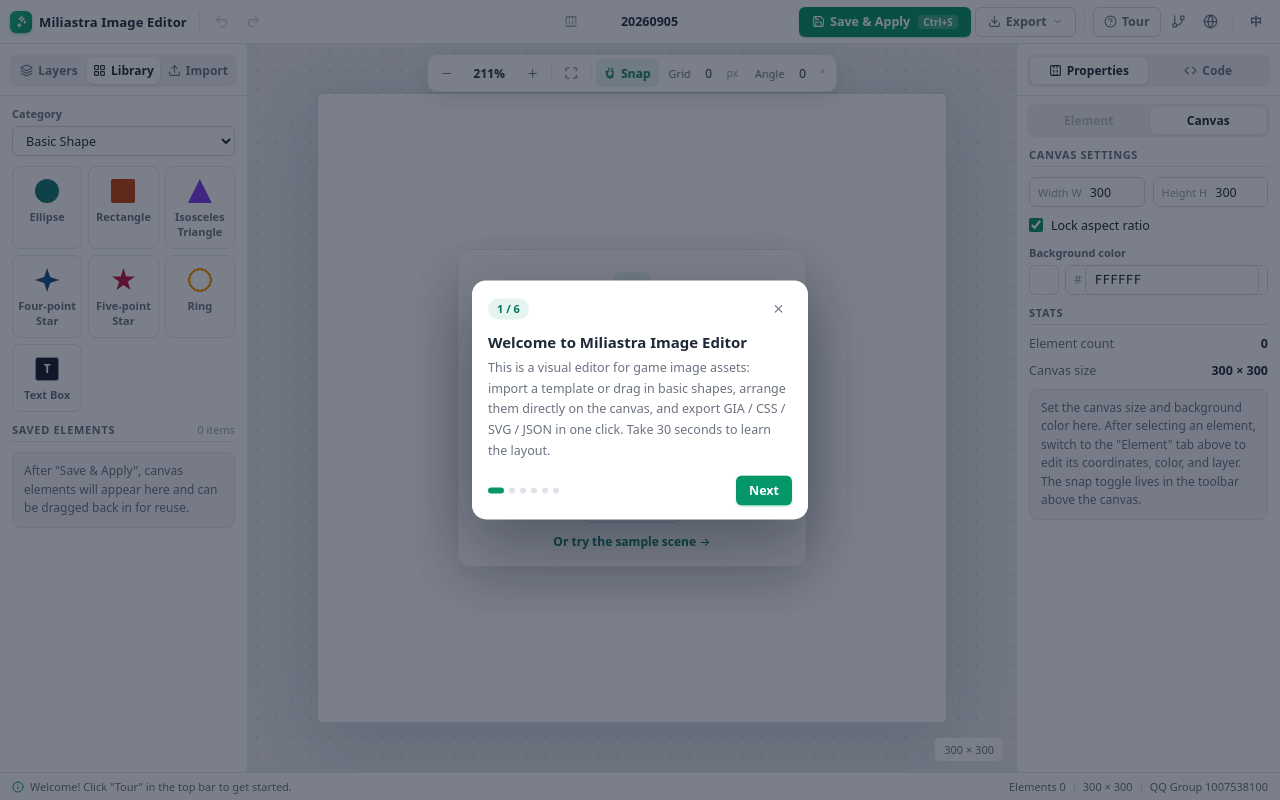
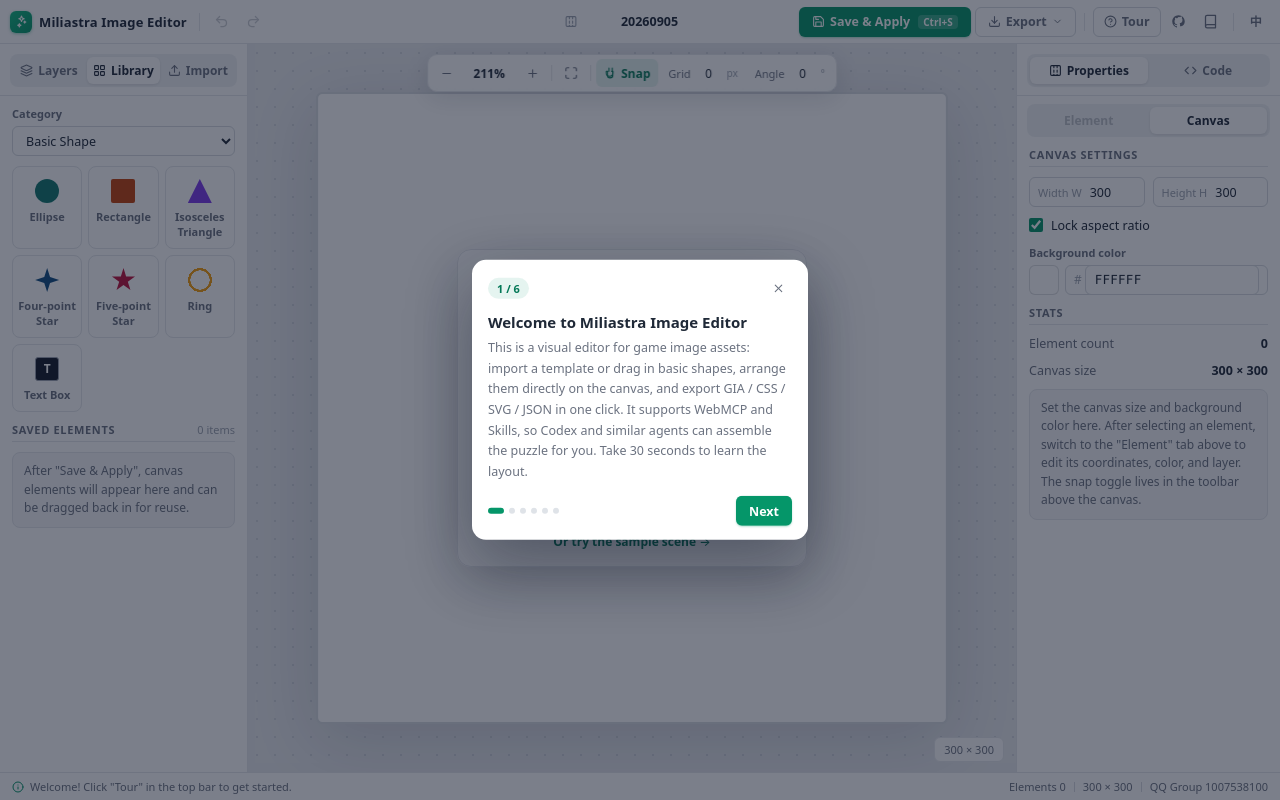
Before and after one commit to 1475505/Miliastra-image-editor-webui, a React (Vite) app in the folder frontend/: page / in a window 1280 px wide. Built offline with nearby package versions, Linux system fonts and the light colour scheme.

Commit message:
fix: use GitHub and book icons, mention WebMCP in the tour
Swap the top-bar git-branch/globe buttons for GitHub and book icons,
and document WebMCP plus Skills so Codex-style agents can assemble
scenes from the onboarding tour.

```diff
--- a/frontend/src/App.tsx
+++ b/frontend/src/App.tsx
@@ -1362,10 +1362,10 @@
             <span>{t("topbar.tour")}</span>
           </button>
           <a className="icon-btn" href="https://github.com/1475505/Miliastra-image-editor-webui" target="_blank" rel="noreferrer" title={t("topbar.github")}>
-            <Icon name="gitBranch" size={15} />
+            <Icon name="github" size={15} />
           </a>
           <a className="icon-btn" href="https://ugc.070077.xyz" target="_blank" rel="noreferrer" title={t("topbar.docs")}>
-            <Icon name="globe" size={15} />
+            <Icon name="book" size={15} />
           </a>
           <span className="divider" />
           <button className="icon-btn lang-toggle" onClick={toggleLang} title={t("topbar.lang")} aria-label={t("topbar.lang")}>
--- a/frontend/src/i18n.tsx
+++ b/frontend/src/i18n.tsx
@@ -261,7 +261,7 @@
     "tour.next": "下一步",
     "tour.start": "开始使用",
     "tour.step1.title": "欢迎使用千星图片编辑器",
-    "tour.step1.body": "这是一款面向游戏图片素材的可视化编辑器：导入模板或拖入基础形状，在画布上直接编排，最后一键导出 GIA / CSS / SVG / JSON。接下来用 30 秒了解界面布局。",
+    "tour.step1.body": "这是一款面向游戏图片素材的可视化编辑器：导入模板或拖入基础形状，在画布上直接编排，最后一键导出 GIA / CSS / SVG / JSON。编辑器支持 WebMCP 和 Skill，可以用 Codex 等 AI 代理直接操作拼图。接下来用 30 秒了解界面布局。",
     "tour.step2.title": "左侧面板：素材从这里来",
     "tour.step2.body": "图形库：把基础形状拖入画布（或双击添加）；导入：粘贴或上传 SVG / CSS / JSON 模板；图层：查看并点选画布上的全部图元。",
     "tour.step3.title": "画布：所见即所得",
@@ -269,7 +269,7 @@
     "tour.step4.title": "右侧：属性检查器与代码",
     "tour.step4.body": "「属性」页顶部可在图元 / 画布之间切换：画布页设置尺寸与背景色（也可以直接点画布右下角的尺寸徽标）；选中图元后自动切到图元页，精确调整坐标、颜色、透明度与层级。代码页可查看并一键复制 JSON / CSS / SVG。",
     "tour.step5.title": "保存与导出",
-    "tour.step5.body": "Ctrl/⌘ + S 随时保存并应用；点击导出可下载 GIA、CSS、SVG、JSON，文件名使用顶栏中央的素材组名称。撤销 / 重做按钮在顶栏左侧。",
+    "tour.step5.body": "Ctrl/⌘ + S 随时保存并应用；点击导出可下载 GIA、CSS、SVG、JSON，文件名使用顶栏中央的素材组名称。撤销 / 重做按钮在顶栏左侧。仓库提供 CSS / SVG builder Skill，可生成可导入模板；打开本页且浏览器提供 WebMCP 时，Codex 等代理也能直接增删图元。",
     "tour.step6.title": "常用快捷键",
     "tour.step6.saveApply": "保存并应用",
     "tour.step6.undo": "撤销",
@@ -501,7 +501,7 @@
     "tour.next": "Next",
     "tour.start": "Get started",
     "tour.step1.title": "Welcome to Miliastra Image Editor",
-    "tour.step1.body": "This is a visual editor for game image assets: import a template or drag in basic shapes, arrange them directly on the canvas, and export GIA / CSS / SVG / JSON in one click. Take 30 seconds to learn the layout.",
+    "tour.step1.body": "This is a visual editor for game image assets: import a template or drag in basic shapes, arrange them directly on the canvas, and export GIA / CSS / SVG / JSON in one click. It supports WebMCP and Skills, so Codex and similar agents can assemble the puzzle for you. Take 30 seconds to learn the layout.",
     "tour.step2.title": "Left panel: where assets come from",
     "tour.step2.body": "Library: drag basic shapes onto the canvas (or double-click to add). Import: paste or upload SVG / CSS / JSON templates. Layers: view and pick any element on the canvas.",
     "tour.step3.title": "Canvas: what you see is what you get",
@@ -509,7 +509,7 @@
     "tour.step4.title": "Right side: property inspector and code",
     "tour.step4.body": "The top of the \"Properties\" tab lets you switch between Element and Canvas. The Canvas tab sets size and background color (you can also click the size badge at the bottom-right of the canvas). After selecting an element, it auto-switches to the Element tab for precise control of coordinates, color, opacity, and layer. The Code tab lets you view and copy JSON / CSS / SVG.",
     "tour.step5.title": "Save and export",
-    "tour.step5.body": "Ctrl/⌘ + S saves and applies at any time. Click Export to download GIA, CSS, SVG, or JSON. The filename uses the asset group name in the center of the top bar. Undo / redo buttons are on the left of the top bar.",
+    "tour.step5.body": "Ctrl/⌘ + S saves and applies at any time. Click Export to download GIA, CSS, SVG, or JSON. The filename uses the asset group name in the center of the top bar. Undo / redo buttons are on the left of the top bar. The repo ships CSS / SVG builder Skills for importable templates; with this page open and WebMCP available, Codex and similar agents can add or edit elements directly.",
     "tour.step6.title": "Common shortcuts",
     "tour.step6.saveApply": "Save & Apply",
     "tour.step6.undo": "Undo",
```
